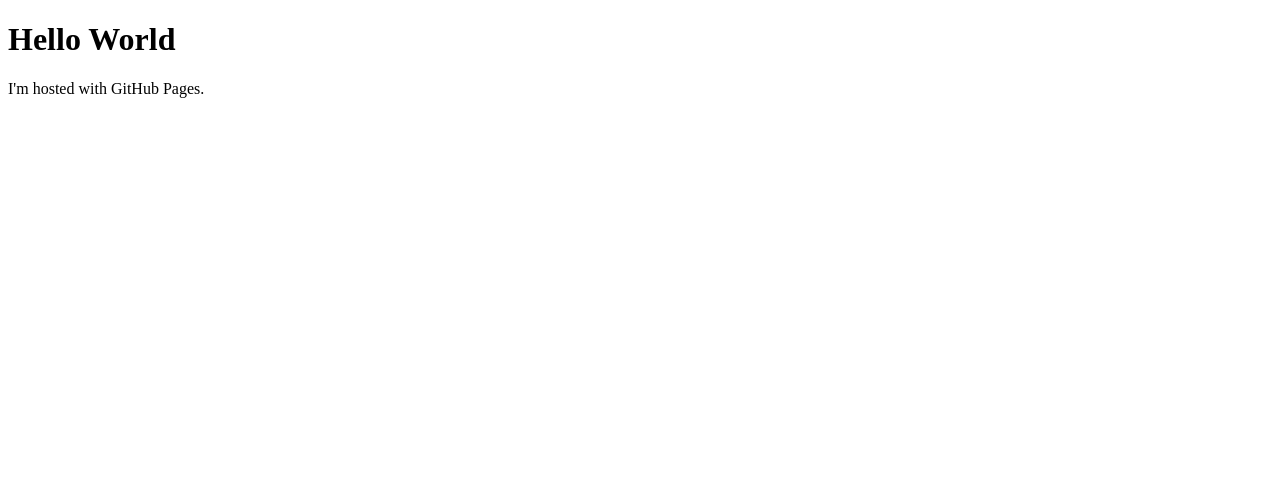
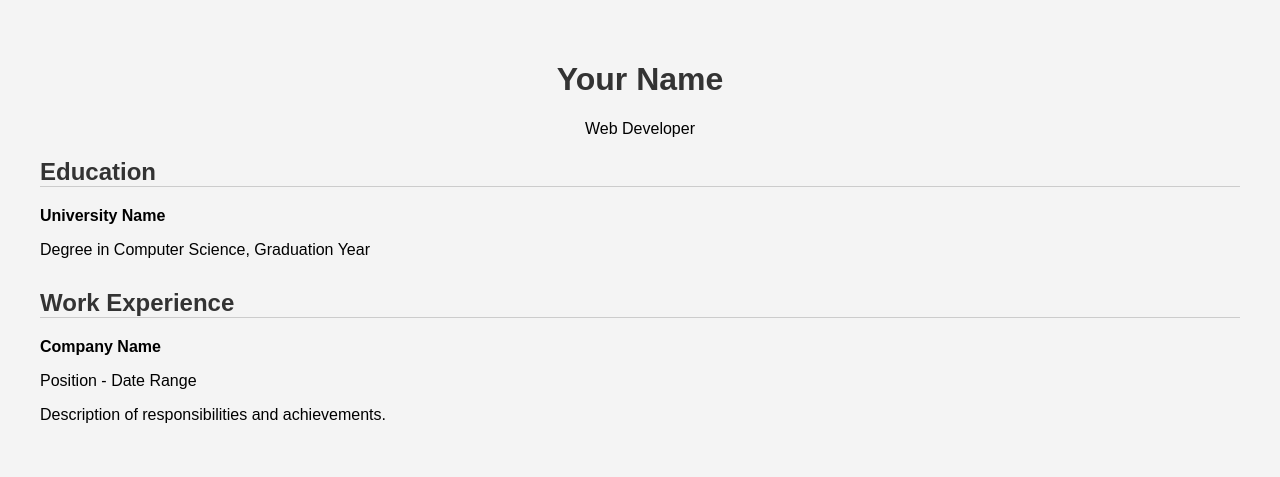
Before and after one commit to Casper2411/Casper2411.github.io, a plain HTML site: page index.html in a window 1280 px wide. Drawn offline with Linux system fonts and the light colour scheme.

Commit message:
Added template website

```diff
--- a/index.html
+++ b/index.html
@@ -1,7 +1,79 @@
 <!DOCTYPE html>
-<html>
-    <body>
-        <h1>Hello World</h1>
-        <p>I'm hosted with GitHub Pages.</p>
-    </body>
+<html lang="en">
+<head>
+    <meta charset="UTF-8">
+    <meta name="viewport" content="width=device-width, initial-scale=1.0">
+    <title>Your Name - Curriculum Vitae</title>
+    <style>
+        body {
+            font-family: Arial, sans-serif;
+            margin: 20px;
+            padding: 20px;
+            background-color: #f4f4f4;
+        }
+
+        header {
+            text-align: center;
+        }
+
+        h1 {
+            color: #333;
+        }
+
+        section {
+            margin-top: 20px;
+        }
+
+        h2 {
+            color: #333;
+            border-bottom: 1px solid #ccc;
+        }
+
+        ul {
+            list-style-type: none;
+            padding: 0;
+        }
+
+        li {
+            margin-bottom: 10px;
+        }
+
+        .education, .experience {
+            margin-bottom: 30px;
+        }
+    </style>
+</head>
+<body>
+
+    <header>
+        <h1>Your Name</h1>
+        <p>Web Developer</p>
+    </header>
+
+    <section class="education">
+        <h2>Education</h2>
+        <ul>
+            <li>
+                <strong>University Name</strong>
+                <p>Degree in Computer Science, Graduation Year</p>
+            </li>
+            <!-- Add more education entries as needed -->
+        </ul>
+    </section>
+
+    <section class="experience">
+        <h2>Work Experience</h2>
+        <ul>
+            <li>
+                <strong>Company Name</strong>
+                <p>Position - Date Range</p>
+                <p>Description of responsibilities and achievements.</p>
+            </li>
+            <!-- Add more work experience entries as needed -->
+        </ul>
+    </section>
+
+    <!-- Add more sections like skills, projects, etc. as needed -->
+
+</body>
 </html>
```
